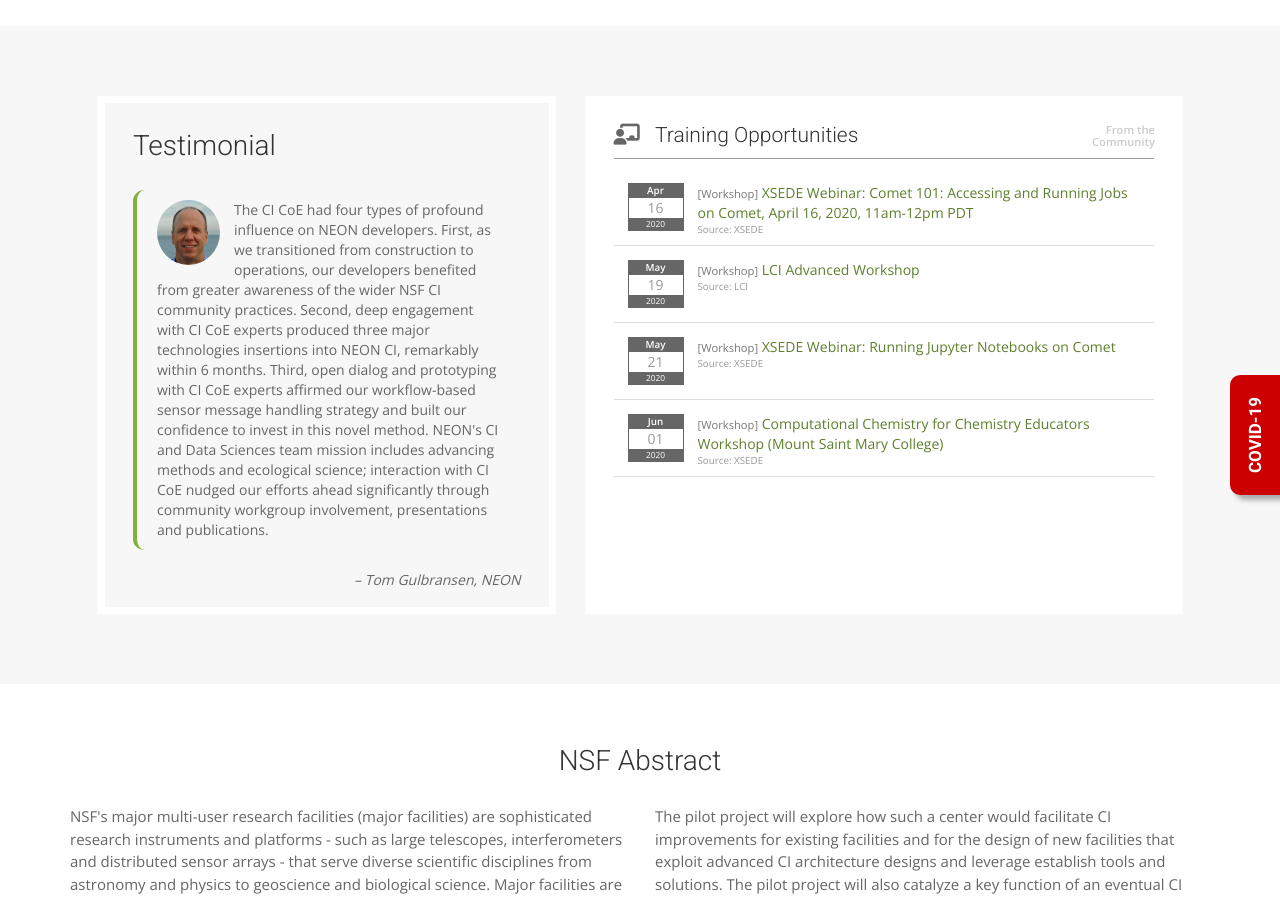
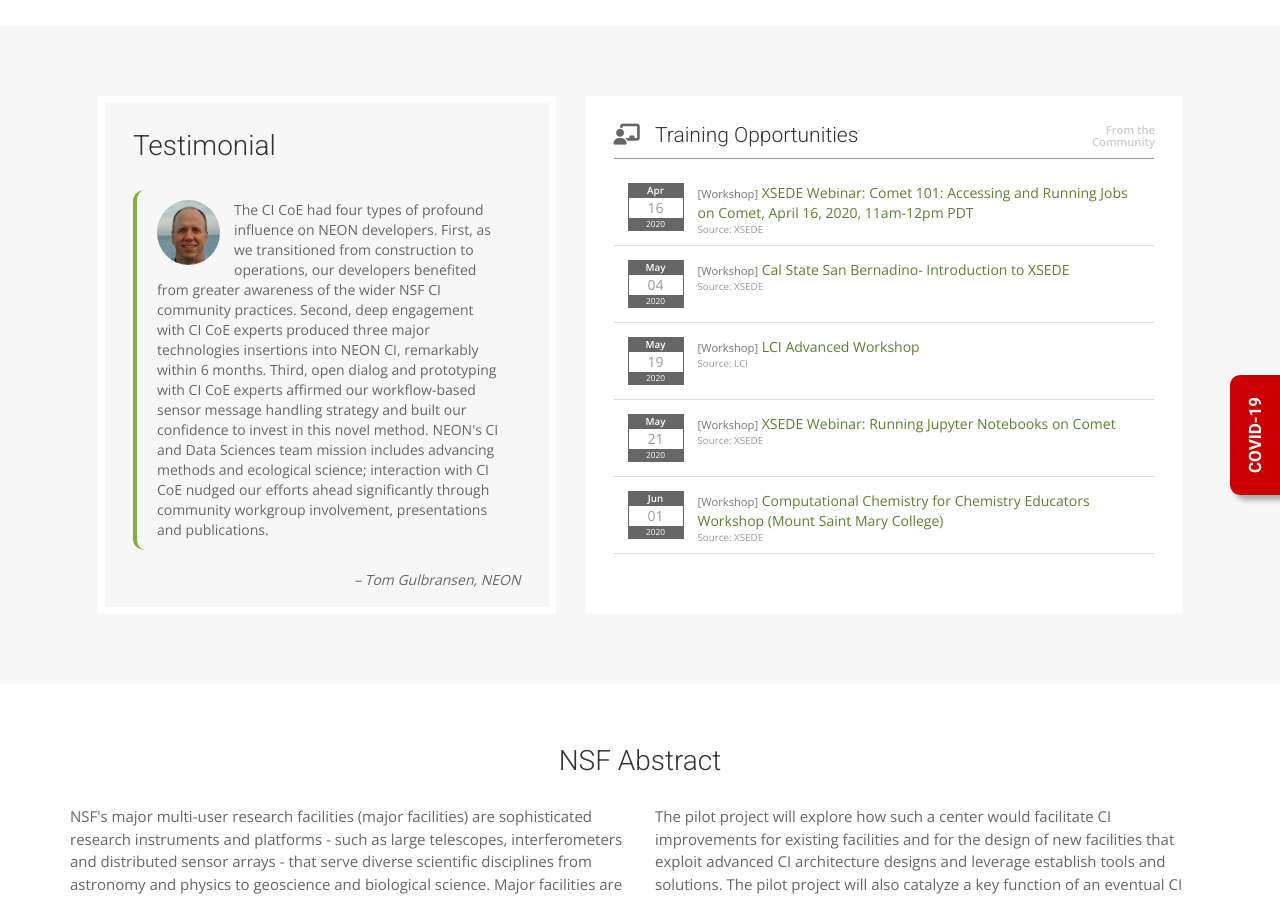
Before and after one commit to cicoe/cicoe.github.io, a Jekyll site: the page built from index.html, in a window 1280 px wide and 900 px high, scrolled down 1329 px. Built offline with Jekyll 4.4.1, drawn with Linux system fonts in a browser that asks for light colours; nearby versions of some CDN libraries; some web fonts are replaced; comment, search, counter and statistics services are not loaded.

Commit message:
updated training events

```diff
--- a/_data/training_opportunities.yml
+++ b/_data/training_opportunities.yml
@@ -6,6 +6,13 @@
   title: 'XSEDE Webinar: Comet 101: Accessing and Running Jobs on Comet, April 16,
     2020, 11am-12pm PDT'
   website: "https://www.xsede.org/web/xup/course-calendar/-/training-user/class/2050/session/3666/register"
+- categroy: Workshop
+  end_date: May 04, 2020
+  source: XSEDE
+  start_date: May 04, 2020
+  time: ''
+  title: Cal State San Bernadino- Introduction to XSEDE
+  website: "https://www.xsede.org/web/xup/course-calendar/-/training-user/class/2052/session/3669/register"
 - categroy: Workshop
   end_date: May 21, 2020
   source: LCI
```
